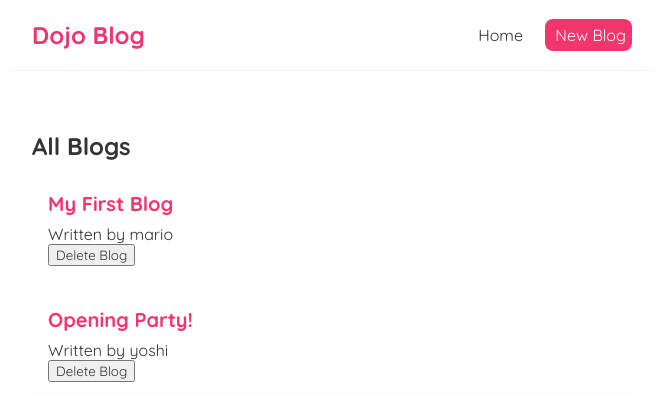
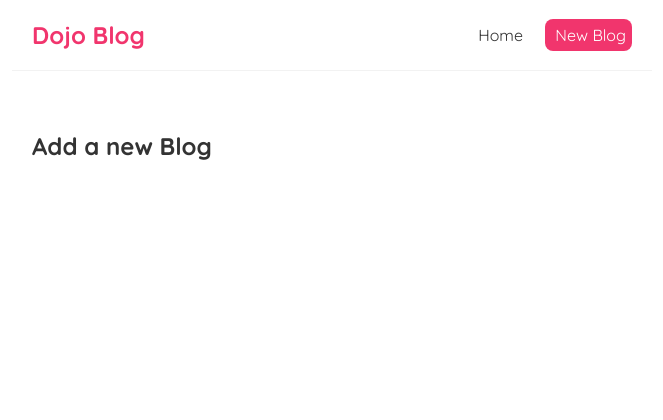
Before and after one commit to rajoriaakash/Dojo-Blog, a React (Create React App) app: page /create in a window 1280 px wide. Shown: the top 420 px of the page, without its empty margins (308-971 px from the left). Built offline with nearby package versions, Linux system fonts and the light colour scheme; data requests are answered from the project's data file; the HTML template or start-up script is replaced by a standard one.

Commit message:
Add routes

```diff
--- a/package.json
+++ b/package.json
@@ -8,6 +8,7 @@
     "@testing-library/user-event": "^12.8.3",
     "react": "^17.0.2",
     "react-dom": "^17.0.2",
+    "react-router-dom": "^5.2.0",
     "react-scripts": "4.0.3",
     "web-vitals": "^1.1.2"
   },
--- a/src/App.js
+++ b/src/App.js
@@ -1,15 +1,26 @@
 import Navbar from './Navbar'
 import Home from './Home'
+import {BrowserRouter as Router,Route,Switch} from 'react-router-dom'
+import Create from './Create';
 
 function App() {
 
   return (
-    <div className="App">
-      <Navbar/>
-      <div className="content">
-        <Home/>
+    <Router>
+      <div className="App">
+        <Navbar/>
+        <div className="content">
+          <Switch>
+            <Route exact path="/">
+              <Home/>
+            </Route>
+            <Route path="/create">
+              <Create/>
+            </Route>
+          </Switch>
+        </div>
       </div>
-    </div>
+    </Router>
   );
 }
 
--- a/src/BlogList.js
+++ b/src/BlogList.js
@@ -1,6 +1,4 @@
 const BlogList = ({blogs,title,handleDelete}) => {
-    // const blogs = props.blogs
-    // const title = props.title
     return (
         <div className="blog-list">
             <h2>{title}</h2>
--- /dev/null
+++ b/src/Create.js
@@ -0,0 +1,9 @@
+const Create = () => {
+    return (
+        <div>
+            <h2>Add a new Blog</h2>
+        </div>
+     );
+}
+
+export default Create;
--- a/src/Navbar.js
+++ b/src/Navbar.js
@@ -1,12 +1,14 @@
+import { Link } from "react-router-dom";
+
 const Navbar = () => {
     return (
         <nav className="navbar">
             <h1>Dojo Blog</h1>
             <div className="links">
-                <a href="/">
+                <Link to="/">
                     Home
-                </a>
-                <a href="/create" style={
+                </Link>
+                <Link to="/create" style={
                     {
                         color: "white",
                         backgroundColor: '#f1356d',
@@ -14,7 +16,7 @@
                     }
                 }
                 >    New Blog
-                </a>
+                </Link>
             </div>
         </nav>
      );
```
Also changed, not shown: 1 other file (tests, documents, lock files or other folders).
